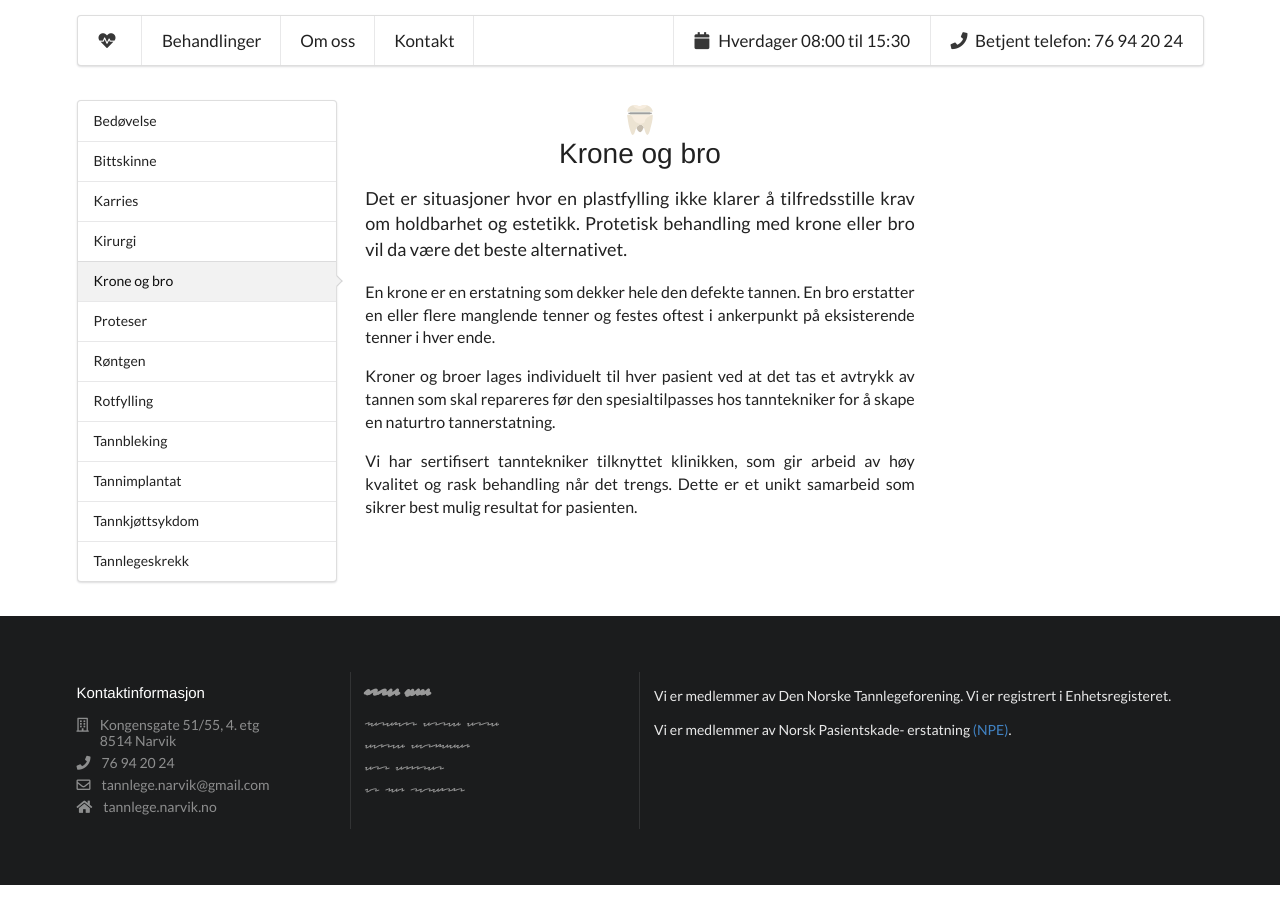
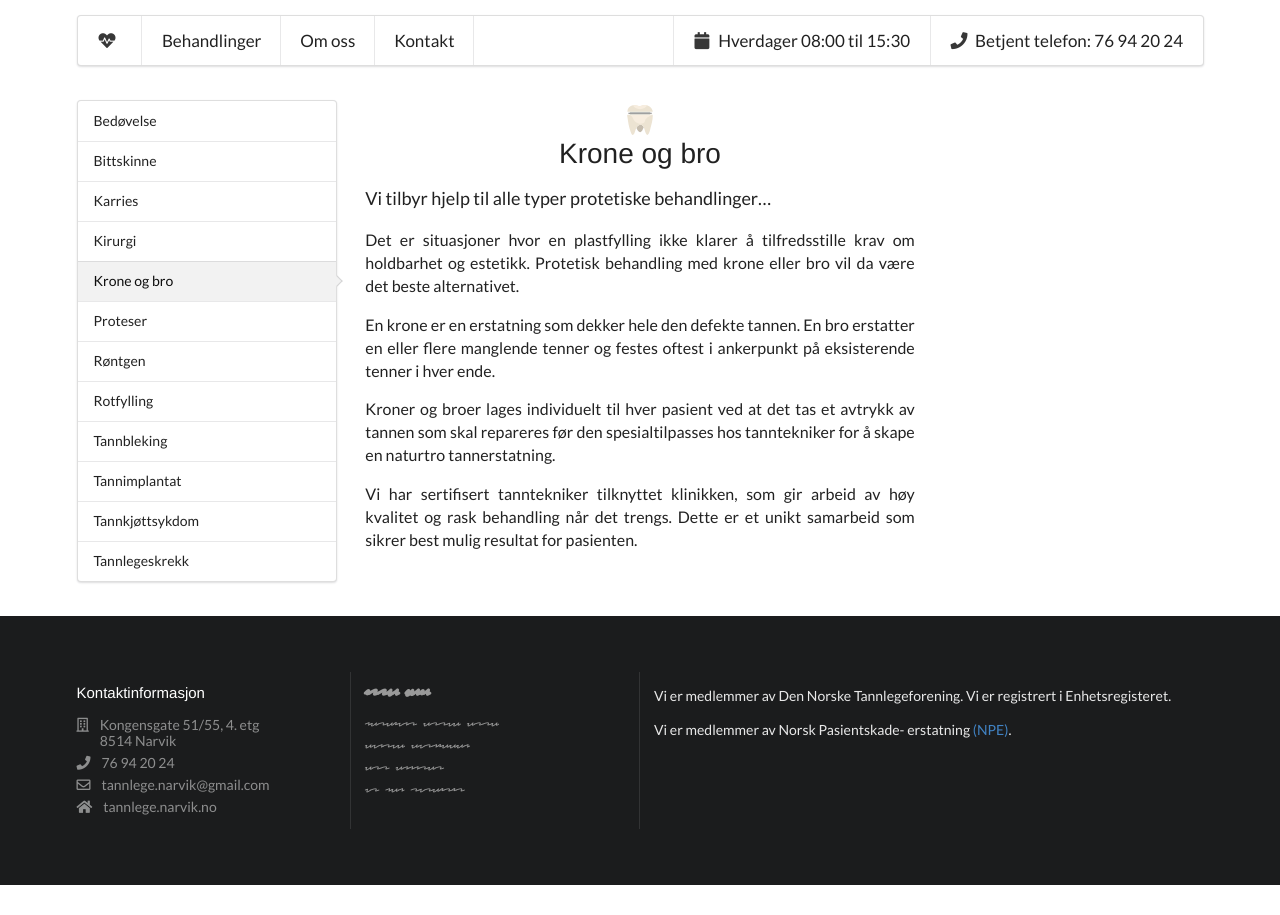
Before and after one commit to Starefossen/tannlege.narvik.no, a Jekyll site: the page built from _treatments/krone-og-bro.md, in a window 1280 px wide. Built offline with Jekyll 4.4.1, drawn with Linux system fonts in a browser that asks for light colours; nearby versions of some CDN libraries.

Commit message:
Update krone-og-bro.md

```diff
--- a/_treatments/krone-og-bro.md
+++ b/_treatments/krone-og-bro.md
@@ -4,11 +4,13 @@ title: Krone og bro
 image: molar-crown
 ---
 
+Vi tilbyr hjelp til alle typer protetiske behandlinger...
+
+<!--more-->
+
 Det er situasjoner hvor en plastfylling ikke klarer å tilfredsstille krav om
 holdbarhet og estetikk. Protetisk behandling med krone eller bro vil da være det
 beste alternativet.
-
-<!--more-->
 
 En krone er en erstatning som dekker hele den defekte tannen. En bro erstatter
 en eller flere manglende tenner og festes oftest i ankerpunkt på eksisterende
```
